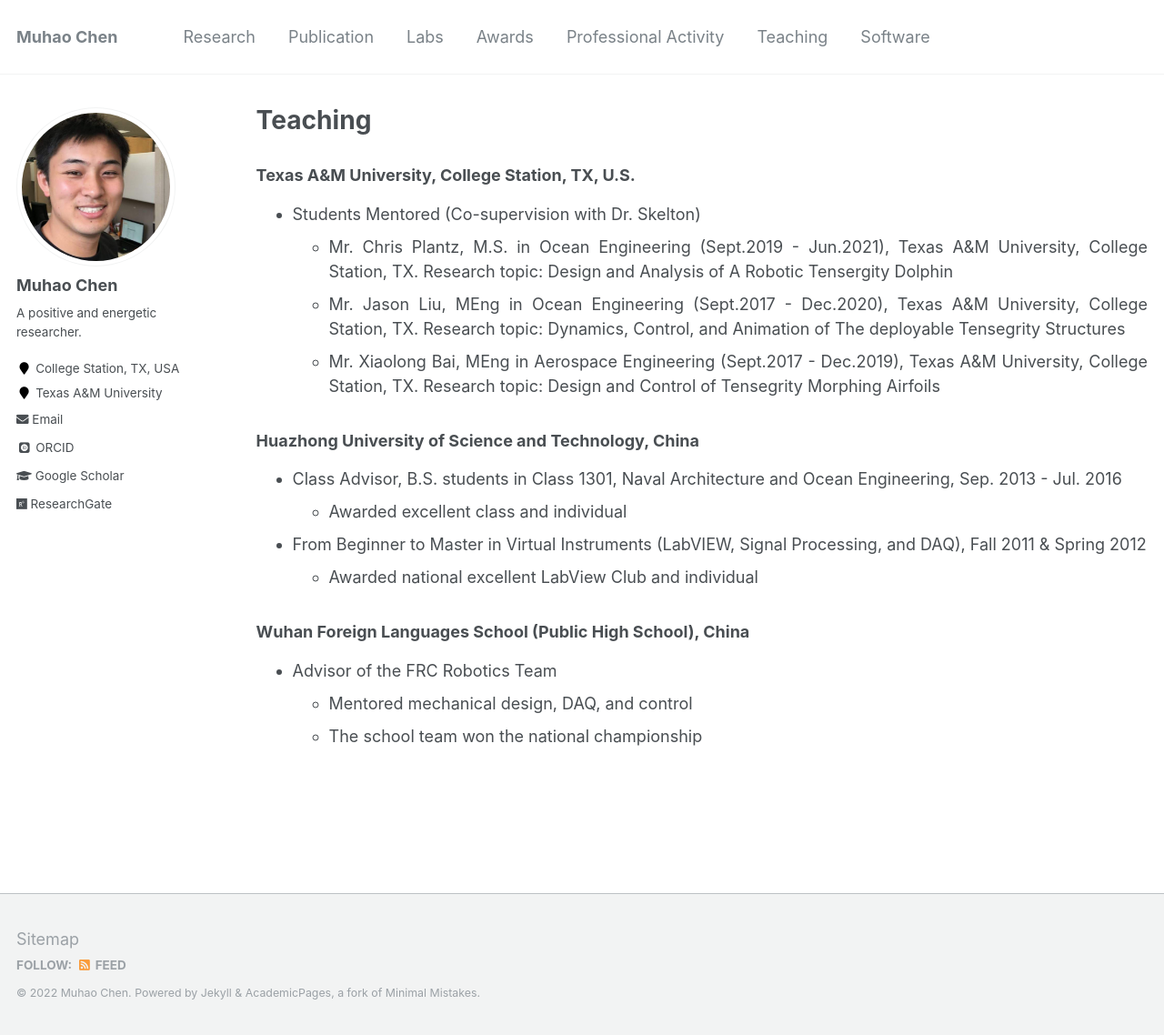
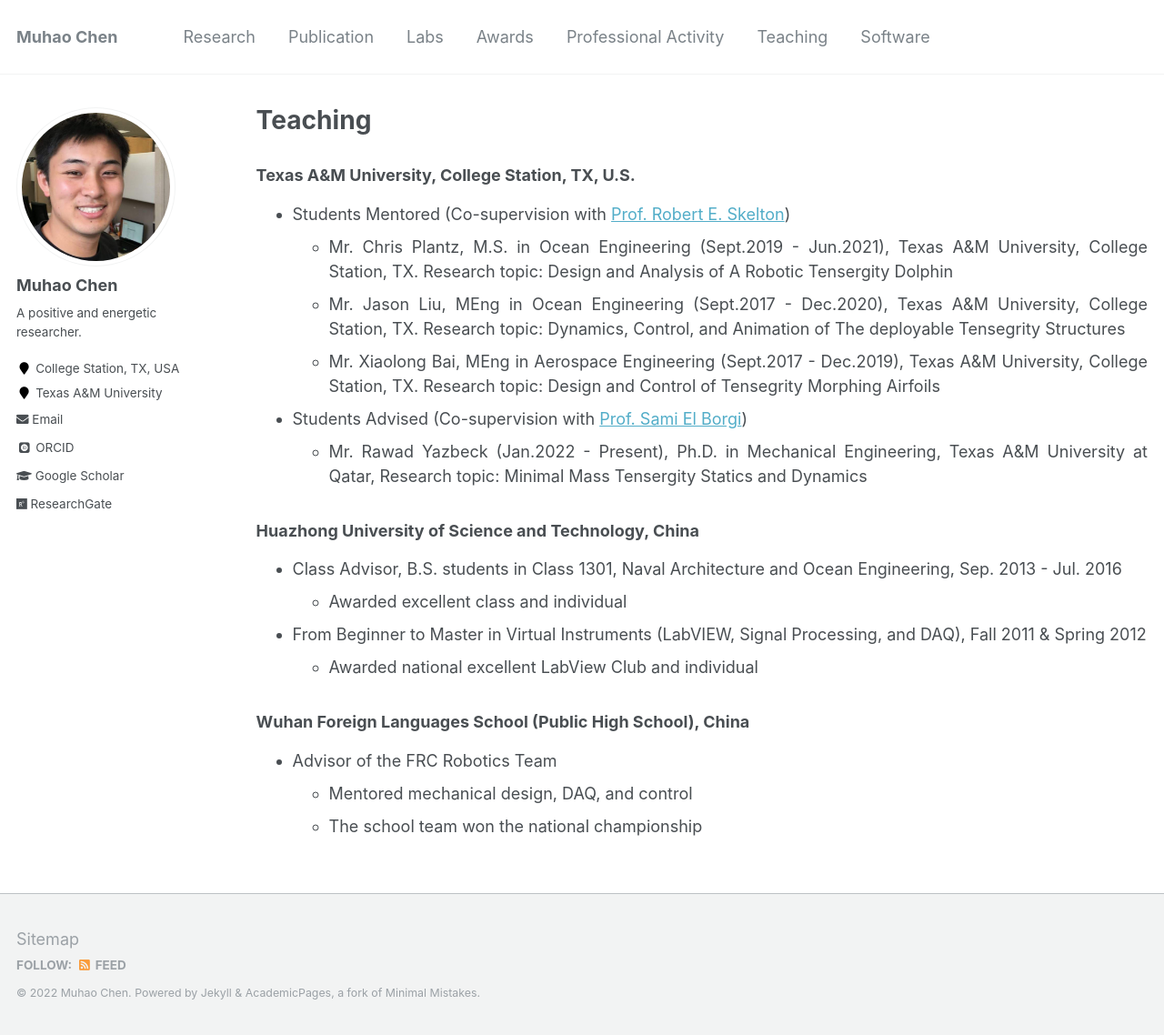
Before and after one commit to Muhao-Chen/muhao-chen.github.io, a Jekyll site: the page built from _pages/teaching.md, in a window 1280 px wide and 1138 px high. Shown: the whole window at 91% size. Built offline with Jekyll 4.4.1, drawn with Linux system fonts in a browser that asks for light colours; some web fonts are replaced.

Commit message:
Update teaching.md

```diff
--- a/_pages/teaching.md
+++ b/_pages/teaching.md
@@ -9,11 +9,13 @@ toc: true
 <div style="text-align: justify;" markdown="1">
 
 ### Texas A&M University, College Station, TX, U.S.
-- Students Mentored (Co-supervision with Dr. Skelton)
+- Students Mentored (Co-supervision with [Prof. Robert E. Skelton](https://engineering.tamu.edu/aerospace/profiles/skelton-robert.html))
     * Mr. Chris Plantz, M.S. in Ocean Engineering (Sept.2019 - Jun.2021), Texas A&M University, College Station, TX. Research topic: Design and Analysis of A Robotic Tensergity Dolphin
     * Mr. Jason Liu, MEng in Ocean Engineering (Sept.2017 - Dec.2020), Texas A&M University, College Station, TX. Research topic: Dynamics, Control, and Animation of The deployable Tensegrity Structures
     * Mr. Xiaolong Bai, MEng in Aerospace Engineering (Sept.2017 - Dec.2019), Texas A&M University, College Station, TX. Research topic: Design and Control of Tensegrity Morphing Airfoils
 
+- Students Advised (Co-supervision with [Prof. Sami El Borgi](https://www.qatar.tamu.edu/programs/mechanical-engineering/faculty-and-staff/dr.-sami-el-borgi))
+    * Mr. Rawad Yazbeck (Jan.2022 - Present), Ph.D. in Mechanical Engineering, Texas A&M University at Qatar, Research topic: Minimal Mass Tensergity Statics and Dynamics
 
 ### Huazhong University of Science and Technology, China
 - Class Advisor, B.S. students in Class 1301, Naval Architecture and Ocean Engineering, Sep. 2013 - Jul. 2016
```
